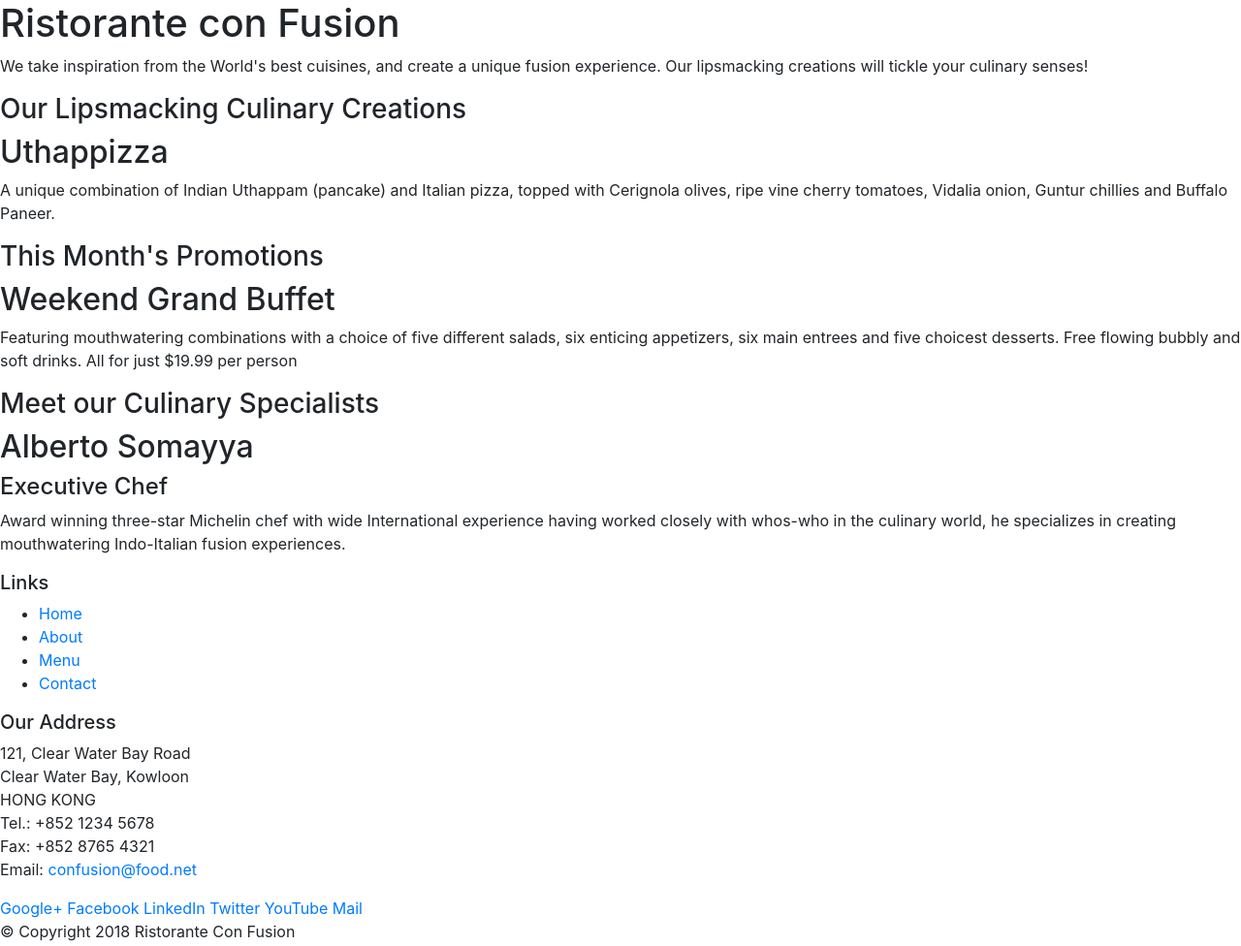
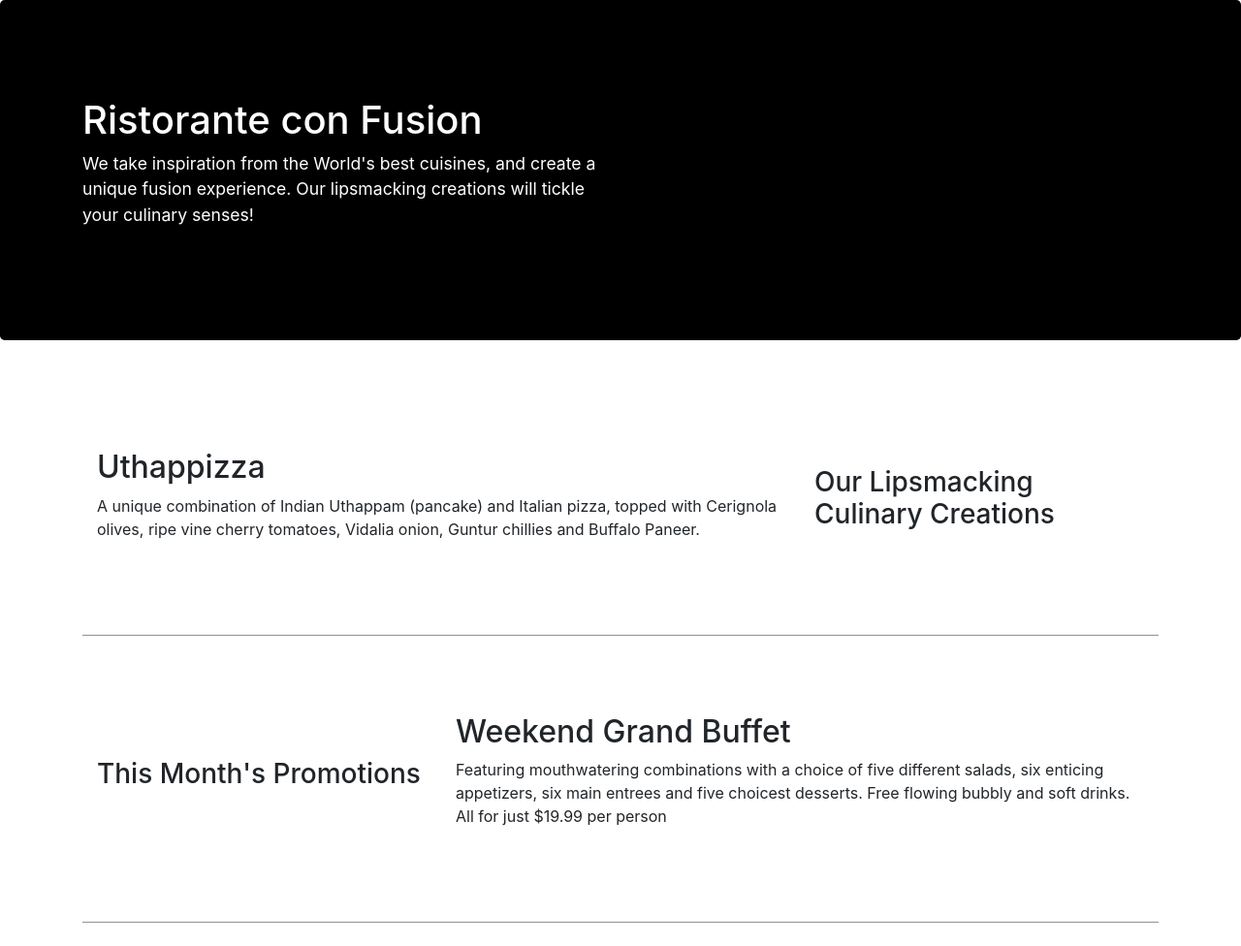
Before and after one commit to dak-shin/bootstrap4.0-, a website: page index.html in a window 1280 px wide. Shown: the top 976 px of the page at 97% size. Drawn offline with nearby package versions, Linux system fonts and the light colour scheme.

Commit message:
bootstrap part2 complete

```diff
--- /dev/null
+++ b/css/style.css
@@ -0,0 +1,21 @@
+.jumbotron{
+	background-color: #000000;
+	padding: 100px 30px;
+}
+.row-header{
+	color: white;
+	font-size:110%;
+}
+.row-content{
+	margin:0 auto;
+	padding: 80px 0px;
+	border-bottom: 2px ridge;
+}
+footer{
+	background-color: #d3d3d3;
+	padding: 70px;
+}
+a{
+	text-decoration-style: none;
+	color: blue;
+}
--- a/index.html
+++ b/index.html
@@ -10,14 +10,15 @@
 
     <!-- Bootstrap CSS -->
     <link rel="stylesheet" href="node_modules/bootstrap/dist/css/bootstrap.min.css">
+    <link rel="stylesheet" type="text/css" href="css/style.css">
 </head>
 
 <body>
 
-    <header>
-        <div>
-            <div>
-                <div>
+    <header class="jumbotron">
+        <div class="container">
+            <div class="row row-header">
+                <div class="col-12 col-sm-6">
                     <h1>Ristorante con Fusion</h1>
                     <p>We take inspiration from the World's best cuisines, and create a unique fusion experience. Our lipsmacking creations will tickle your culinary senses!</p>
                 </div>
@@ -27,33 +28,33 @@
         </div>
     </header>
 
-    <div>
-        <div>
-            <div>
+    <div class="container">
+        <div class="row row-content align-items-center">
+            <div class="col-12 col-sm-4 order-sm-last">
                 <h3>Our Lipsmacking Culinary Creations</h3>
             </div>
-            <div>
+            <div class="col col-sm order-sm-first">
                 <h2>Uthappizza</h2>
                 <p>A unique combination of Indian Uthappam (pancake) and Italian pizza, topped with Cerignola olives, ripe vine cherry tomatoes, Vidalia onion, Guntur chillies and Buffalo Paneer.</p>
             </div>
         </div>
 
 
-        <div>
-            <div>
+        <div class="row row-content align-items-center">
+            <div class="col col-sm-4">
                 <h3>This Month's Promotions</h3>
             </div>
-            <div>
+            <div class="col-12 col-sm">
                 <h2>Weekend Grand Buffet</h2>
                 <p>Featuring mouthwatering combinations with a choice of five different salads, six enticing appetizers, six main entrees and five choicest desserts. Free flowing bubbly and soft drinks. All for just $19.99 per person </p>
             </div>
         </div>
 
-        <div>
-            <div>
+        <div class="row row-content align-items-center" style="border-bottom: none">
+            <div class="col-12 col-sm-4 order-sm-last">
                 <h3>Meet our Culinary Specialists</h3>
             </div>
-            <div>
+            <div class="col col-sm order-sm-first">
                 <h2>Alberto Somayya</h2>
                 <h4>Executive Chef</h4>
                 <p>Award winning three-star Michelin chef with wide International experience having worked closely with whos-who in the culinary world, he specializes in creating mouthwatering Indo-Italian fusion experiences. </p>
@@ -61,19 +62,19 @@
         </div>
     </div>
 
-    <footer>
-        <div>
-            <div>
-                <div>
+    <footer >
+        <div class="container">
+            <div class="row">
+                <div class="col-5 ">
                     <h5>Links</h5>
-                    <ul>
+                    <ul class="list-unstyled">
                         <li><a href="#">Home</a></li>
                         <li><a href="#">About</a></li>
                         <li><a href="#">Menu</a></li>
                         <li><a href="#">Contact</a></li>
                     </ul>
                 </div>
-                <div>
+                <div class="col col-sm-4">
                     <h5>Our Address</h5>
                     <address>
 		              121, Clear Water Bay Road<br>
@@ -84,8 +85,8 @@
 		              Email: <a href="mailto:confusion@food.net">confusion@food.net</a>
 		           </address>
                 </div>
-                <div>
-                    <div>
+                <div class="col-12 col-md">
+                    <div class="text-center">
                         <a href="http://google.com/+">Google+</a>
                         <a href="http://www.facebook.com/profile.php?id=">Facebook</a>
                         <a href="http://www.linkedin.com/in/">LinkedIn</a>
@@ -95,8 +96,8 @@
                     </div>
                 </div>
            </div>
-           <div>
-                <div>
+           <div class="col-auto">
+                <div class="row justify-content-center ">
                     <p>© Copyright 2018 Ristorante Con Fusion</p>
                 </div>
            </div>
```
